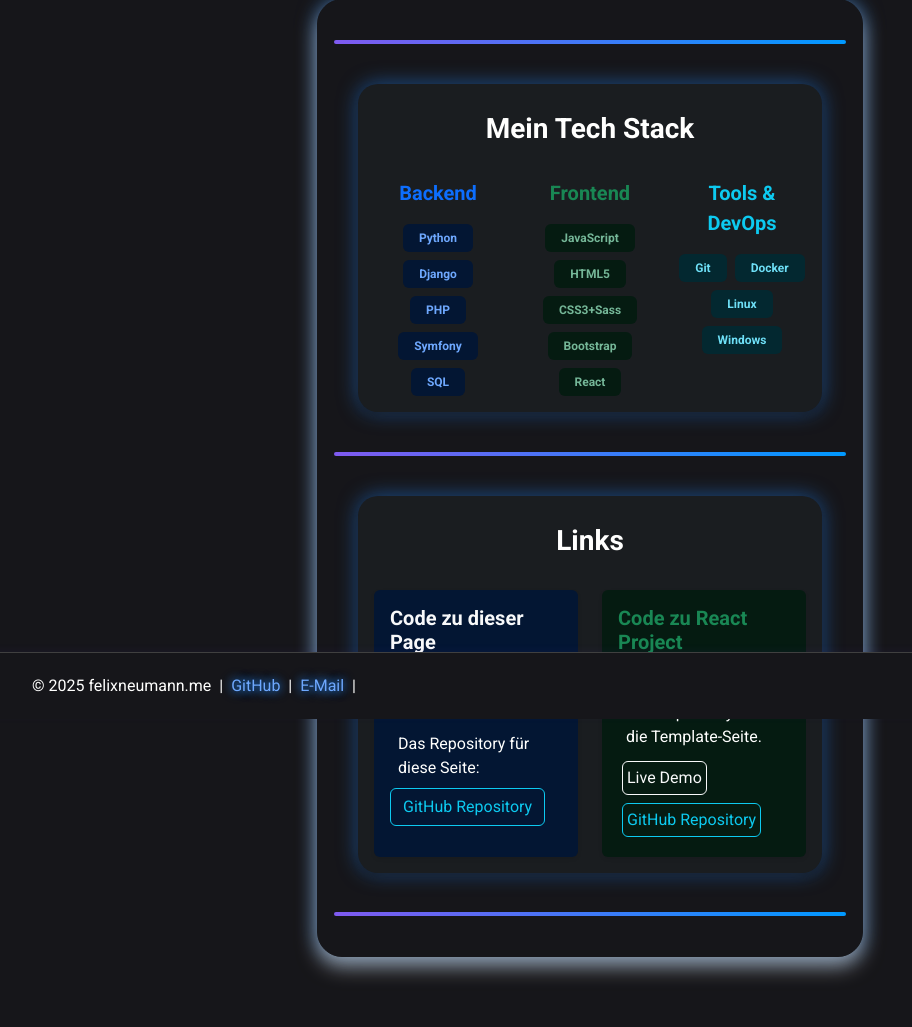
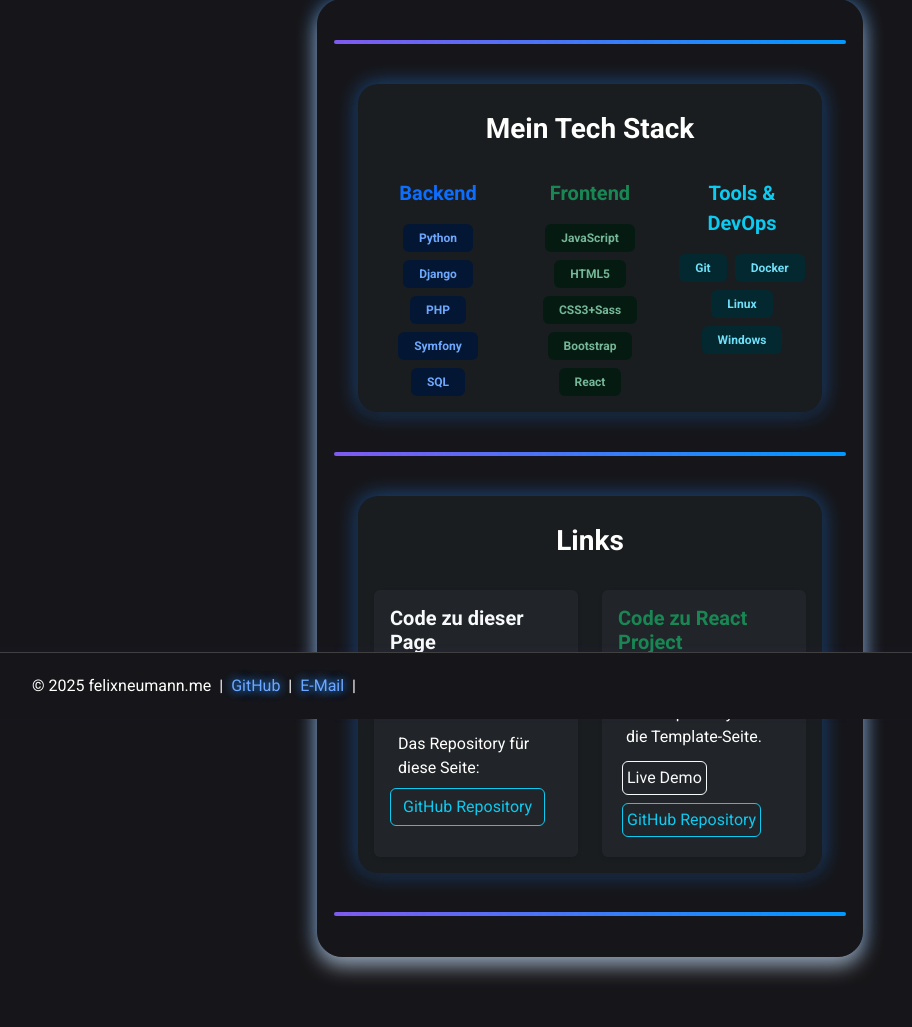
Before and after one commit to fncoding/kid-me, a Django app: page /mystack/ in a window 1280 px wide. Shown: the part 81-1108 px from the top of the page, without its empty margins (50-962 px from the left). Run offline with Django 5.2, Linux system fonts and the light colour scheme; style sheets or scripts are compiled from the project's sources; some libraries are stand-ins or nearby versions.

Commit message:
mystack, color correct

```diff
--- a/src/mystack/templates/mystack.html
+++ b/src/mystack/templates/mystack.html
@@ -47,7 +47,7 @@
         </h3>
         <div class="row g-4 justify-content-center">
           <div class="col-12 col-md-6">
-            <div class="card h-100 shadow-sm border-0 bg-primary-subtle">
+            <div class="card h-100 shadow-sm border-0 bg-dark">
               <div class="card-body">
                 <h5 class="card-title text-light fw-bold mb-2">
                   <i class="bi bi-github"></i> Code zu dieser Page
@@ -65,7 +65,7 @@
             </div>
           </div>
           <div class="col-12 col-md-6">
-            <div class="card h-100 shadow-sm border-0 bg-success-subtle">
+            <div class="card h-100 shadow-sm border-0 bg-dark">
               <div class="card-body">
                 <h5 class="card-title text-success fw-bold mb-2">
                   <i class="bi bi-github"></i> Code zu React Project
```
